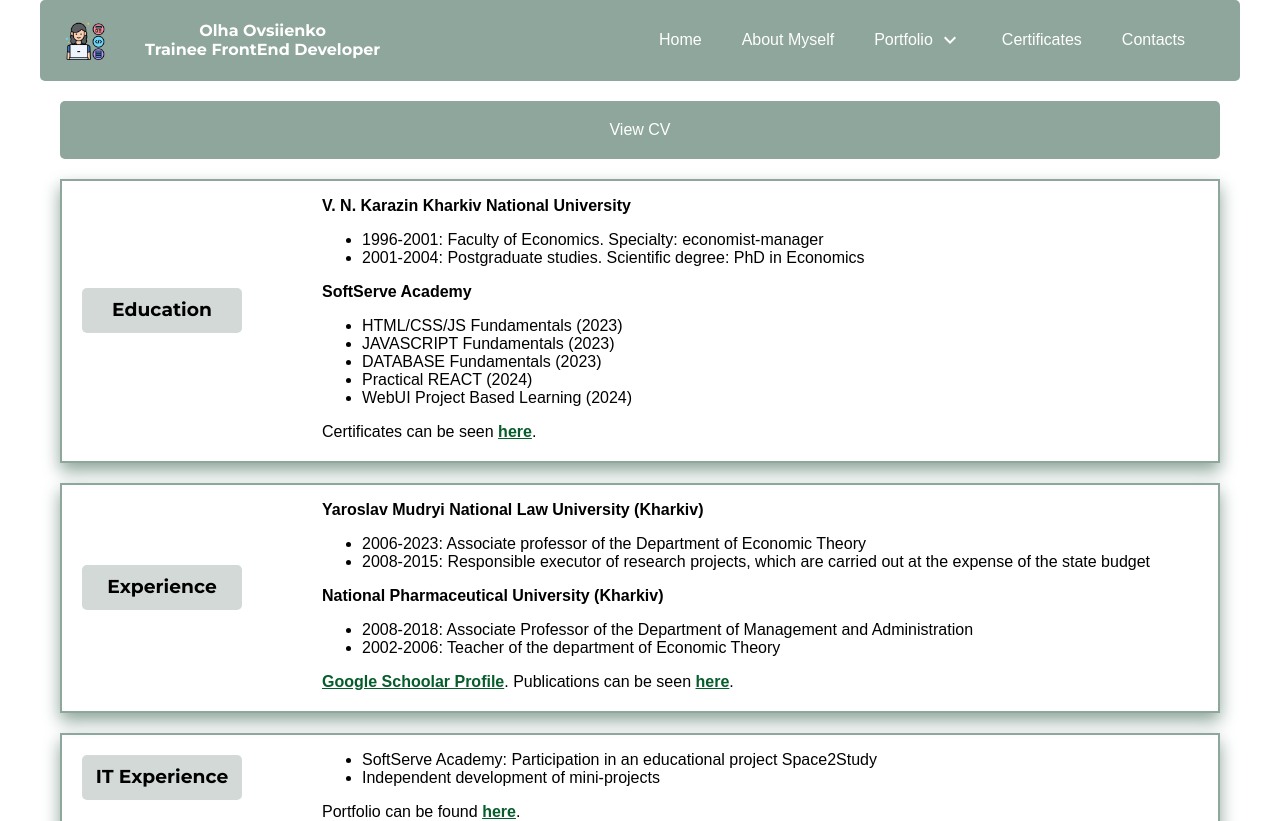
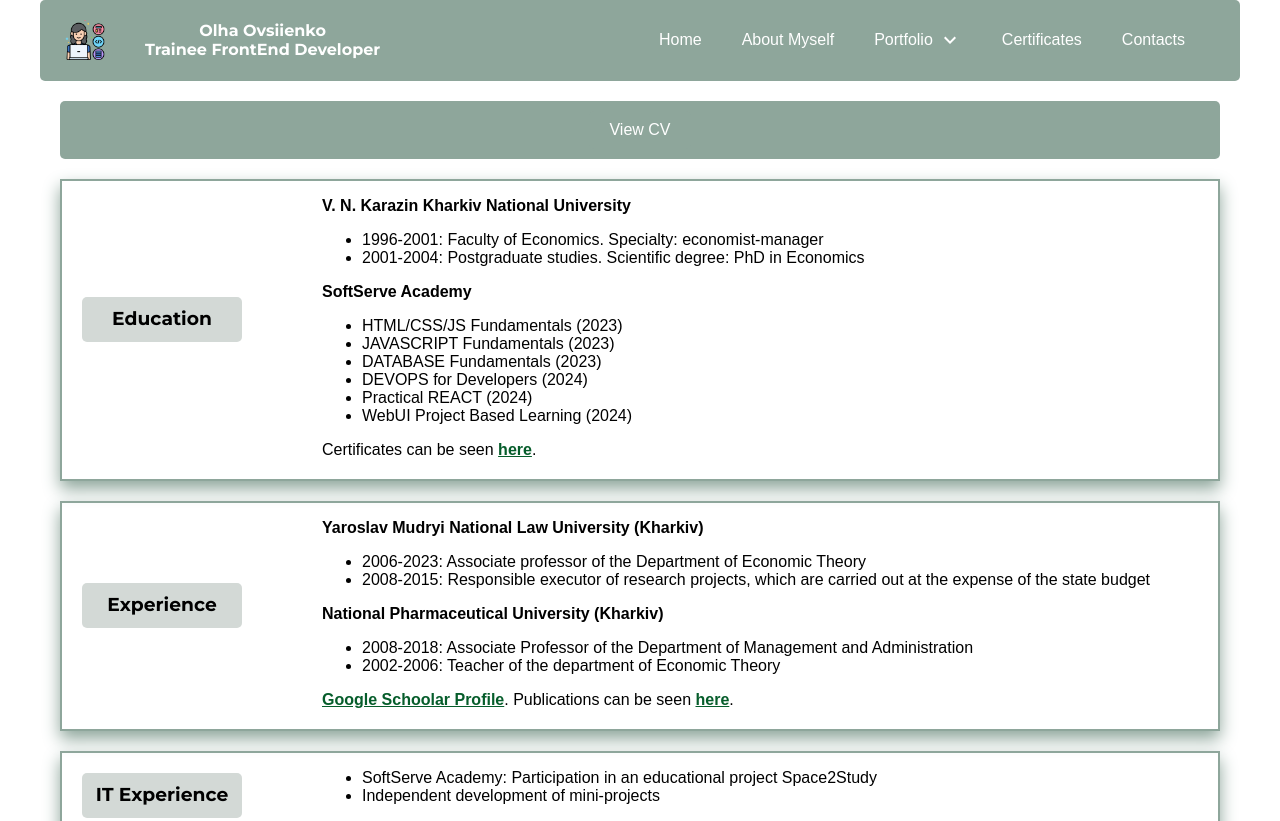
Before and after one commit to OlhaOvsiienko/portfolio-site, a React (Create React App) app: page /about-myself in a window 1280 px wide. Shown: the top 821 px of the page. Built offline with nearby package versions, Linux system fonts and the light colour scheme.

Commit message:
edit CVData (add Devops)

```diff
--- a/src/components/personal-information-data/CVData.jsx
+++ b/src/components/personal-information-data/CVData.jsx
@@ -13,6 +13,7 @@ const CVData = [
       'HTML/CSS/JS Fundamentals (2023)',
       'JAVASCRIPT Fundamentals (2023)',
       'DATABASE Fundamentals (2023)',
+      'DEVOPS for Developers (2024)',
       'Practical REACT (2024)',
       'WebUI Project Based Learning (2024)'
     ],
```
